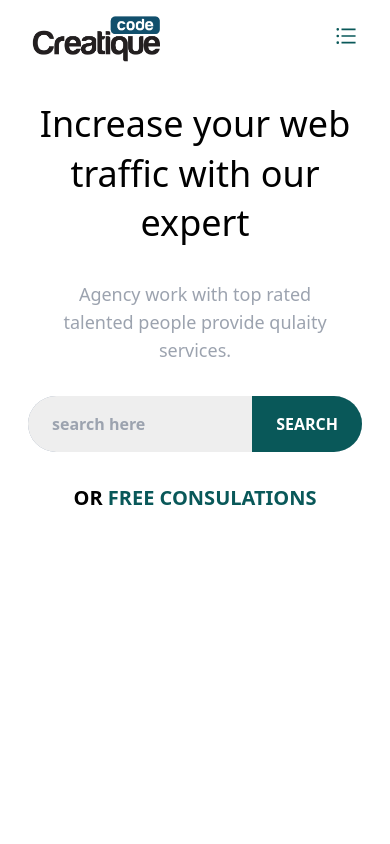
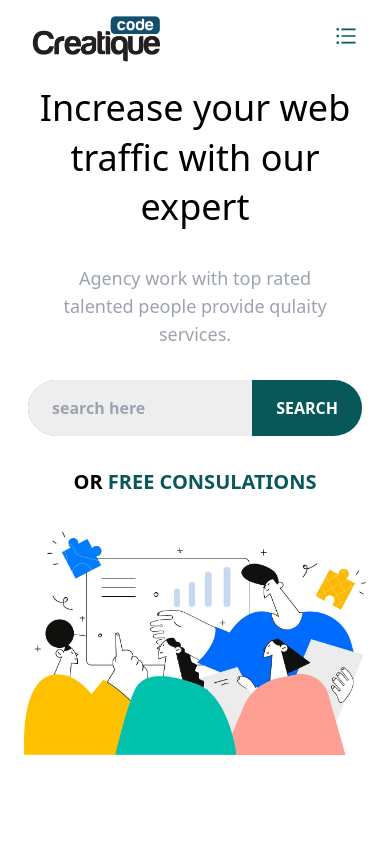
Before and after one commit to ahsanTonmoy/creatiqueCode, a Next.js app: page / in a window 390 px wide. Shown: the top 844 px of the page. Built offline with nearby package versions, Linux system fonts and the light colour scheme.

Commit message:
add bannar img

```diff
--- a/src/app/style.css
+++ b/src/app/style.css
@@ -36,22 +36,22 @@
 
 
 .container {
-    padding: 1rem 5rem;
+    padding: 0 5rem;
 }
 
 @media screen and (max-width: 1000px) {
     .container {
-        padding: 1rem 3rem;
+        padding: 0 3rem;
     }
 }
 @media screen and (max-width: 800px) {
     .container {
-        padding: 1rem 2rem;
+        padding: 0 2rem;
     }
 }
 @media screen and (max-width: 760px) {
     .container {
-        padding: 1rem 1.5rem;
+        padding: 0 1.5rem;
     }
 }
 .secendary-bg{
@@ -77,7 +77,7 @@
  .homeBannar{
     background-image: url('../assects/image/bannar/home.JPG');
     background-size: 100% 100vh;
-    height: 100vh;
+    min-height: 100vh;
     width: 100%;
  }
 
@@ -85,7 +85,7 @@
     .homeBannar{
         background-image: url();
         background-size: 100% 100vh;
-        height: 100vh;
+        min-height: 100vh;
         width: 100%;
      }
     }
--- a/src/components/pages/home/bannar/Bannar.js
+++ b/src/components/pages/home/bannar/Bannar.js
@@ -1,6 +1,7 @@
 import Link from 'next/link';
 import React from 'react';
-
+import bannar from '@/assects/image/bannar/ils_02.jpg'
+import Image from 'next/image';
 const Bannar = () => {
     return (
         <div>
@@ -26,7 +27,13 @@ const Bannar = () => {
                             or <Link className='text-[#095859]' href={'/'}> free consulations</Link>
                         </div>
                     </div>
+
                 </div>
+
+                <div>
+                        <Image src={bannar} alt='bannar' className=''/>
+
+                    </div>
             </div>
         </div>
     );
```
Also changed, not shown: src/assects/image/bannar/ils_02.jpg (added), src/assects/image/bannar/ils_02.svg (added).
